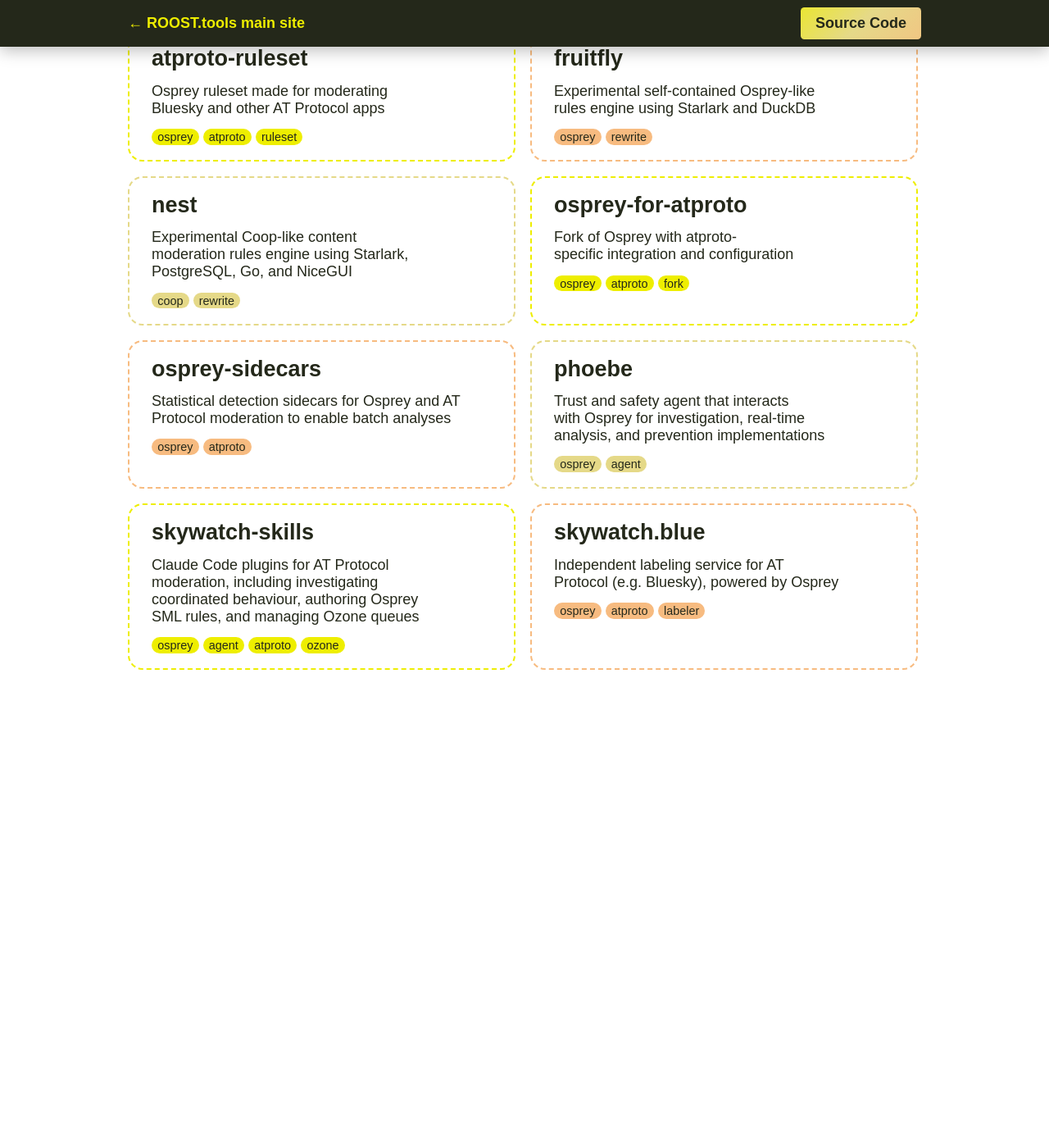
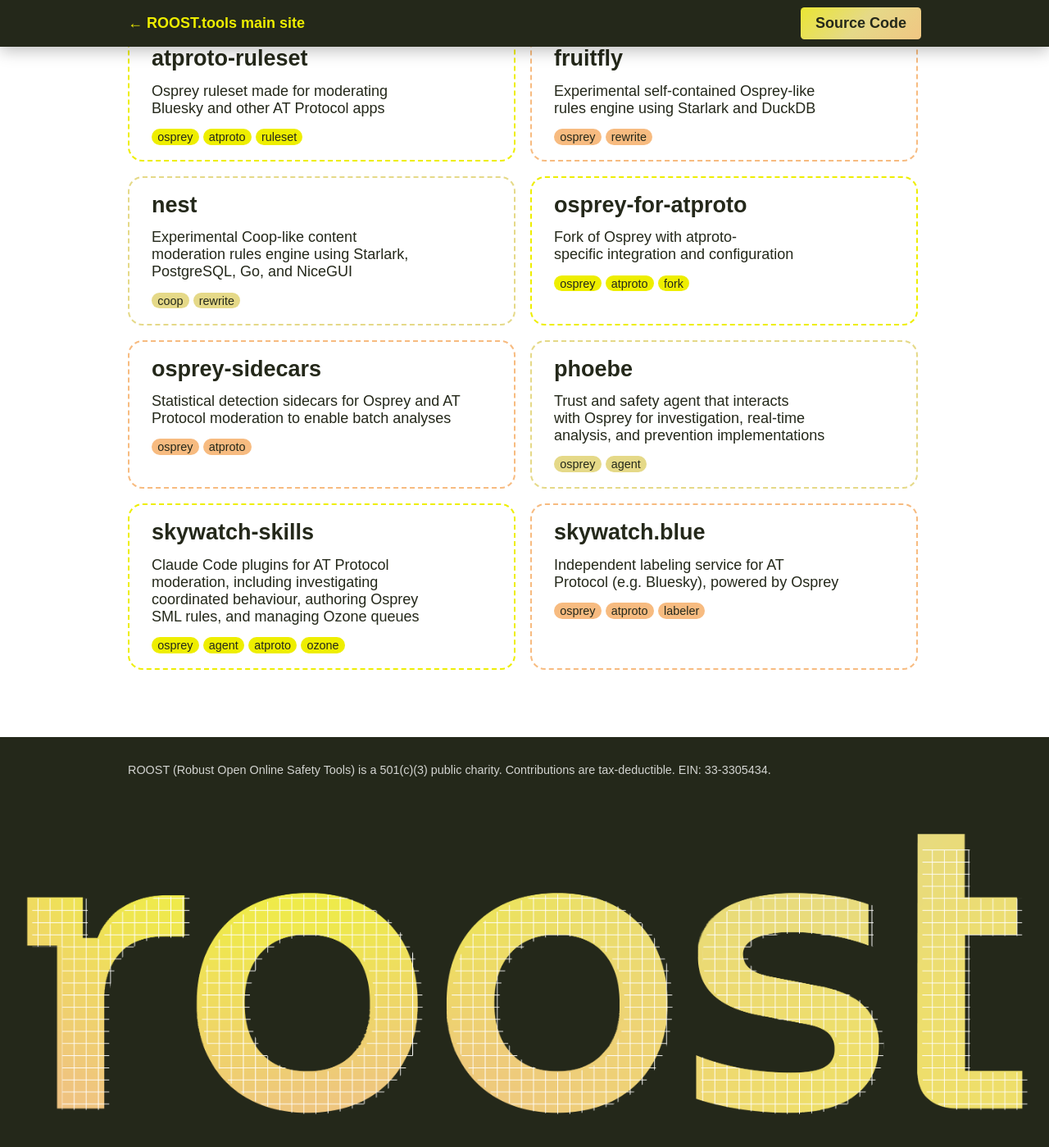
Before and after one commit to roostorg/playground, a Jekyll site: the page built from index.html, in a window 1280 px wide and 1400 px high, scrolled down 334 px. Shown: the whole window at 82% size. Built offline with Jekyll 4.4.1, drawn with Linux system fonts in a browser that asks for light colours; some web fonts are replaced; before the commit the page ends 1169 px from its top, so only the background shows below that.

Commit message:
Add ROOST graphic and EIN to footer

```diff
--- a/_layouts/default.html
+++ b/_layouts/default.html
@@ -48,5 +48,9 @@
     <main>
       {{ content }}
     </main>
+    <footer>
+      <p>ROOST (Robust Open Online Safety Tools) is a 501(c)(3) public charity. Contributions are tax-deductible. EIN: 33-3305434.</p>
+      <img src="{{ '/images/roost-gradient-grid.webp' | prepend: site.baseurl }}" />
+    </footer>
   </body>
 </html>
--- a/style.css
+++ b/style.css
@@ -1,12 +1,12 @@
 :root {
   --roost-gray: rgb(187, 193, 190);
-  --roost-dark: hsl(80, 22%, 13%);
+  --roost-charcoal: hsl(80, 22%, 13%);
   --roost-yellow: rgb(238, 238, 0);
   --roost-peach: rgb(247, 187, 128);
   --roost-muddy: rgb(229, 217, 136);
 
   --bg: white;
-  --fg: var(--roost-dark);
+  --fg: var(--roost-charcoal);
   --font-sans: "Funnel Sans", sans-serif;
   --font-display: "Funnel Display", sans-serif;
   --max-width: 1000px;
@@ -23,7 +23,7 @@
 
 @media (prefers-color-scheme: dark) {
   :root {
-    --bg: var(--roost-dark);
+    --bg: color-mix(var(--roost-charcoal) 90%, black);
     --fg: rgba(255, 255, 255, 0.9);
   }
 }
@@ -49,7 +49,7 @@
 }
 
 header {
-  background-color: var(--roost-dark);
+  background-color: var(--roost-charcoal);
   box-shadow: 0 0.25em 1em rgba(0 0 0 / 0.25);
   color: var(--roost-yellow);
   padding-block: 0.5em;
@@ -82,6 +82,35 @@
   margin-inline: auto;
   max-width: var(--max-width);
   padding-inline: 1rem;
+  padding-block-end: 4rem;
+}
+
+footer {
+  background-color: var(--roost-charcoal);
+  color: white;
+  font-size: 0.9rem;
+}
+
+footer p {
+  margin-block: 0;
+  margin-inline: auto;
+  max-width: var(--max-width);
+  opacity: 0.8;
+  padding-block: 2rem;
+  padding-inline: 1rem;
+}
+
+footer img {
+  background-color: light-dark(
+    var(--roost-gray),
+    color-mix(var(--roost-gray) 50%, transparent)
+  );
+  display: block;
+  padding: 1.5rem;
+}
+
+img {
+  max-width: 100%;
 }
 
 h1, h2, h3, h4, h5, h6 {
@@ -149,7 +178,7 @@
 .tag {
   background-color: var(--project-color);
   border-radius: 999px;
-  color: var(--roost-dark);
+  color: var(--roost-charcoal);
   display: inline-block;
   font-size: 0.8em;
   padding: 0.125em 0.5em;
@@ -166,7 +195,7 @@
   background-position: center;
   background-size: 175%;
   border-radius: 0.25em;
-  color: var(--roost-dark);
+  color: var(--roost-charcoal);
   font-weight: 600;
   padding: 0.5em 1em;
   transition:
@@ -178,7 +207,7 @@
 .button:hover,
 .button:focus {
   background-size: 100%;
-  color: color-mix(var(--roost-dark) 80%, transparent);
+  color: color-mix(var(--roost-charcoal) 80%, transparent);
   text-decoration: none;
   box-shadow:
     -3px -3px 12px -3px var(--roost-yellow),
```
Also changed, not shown: images/roost-gradient-grid.webp (added), 1 other file.
